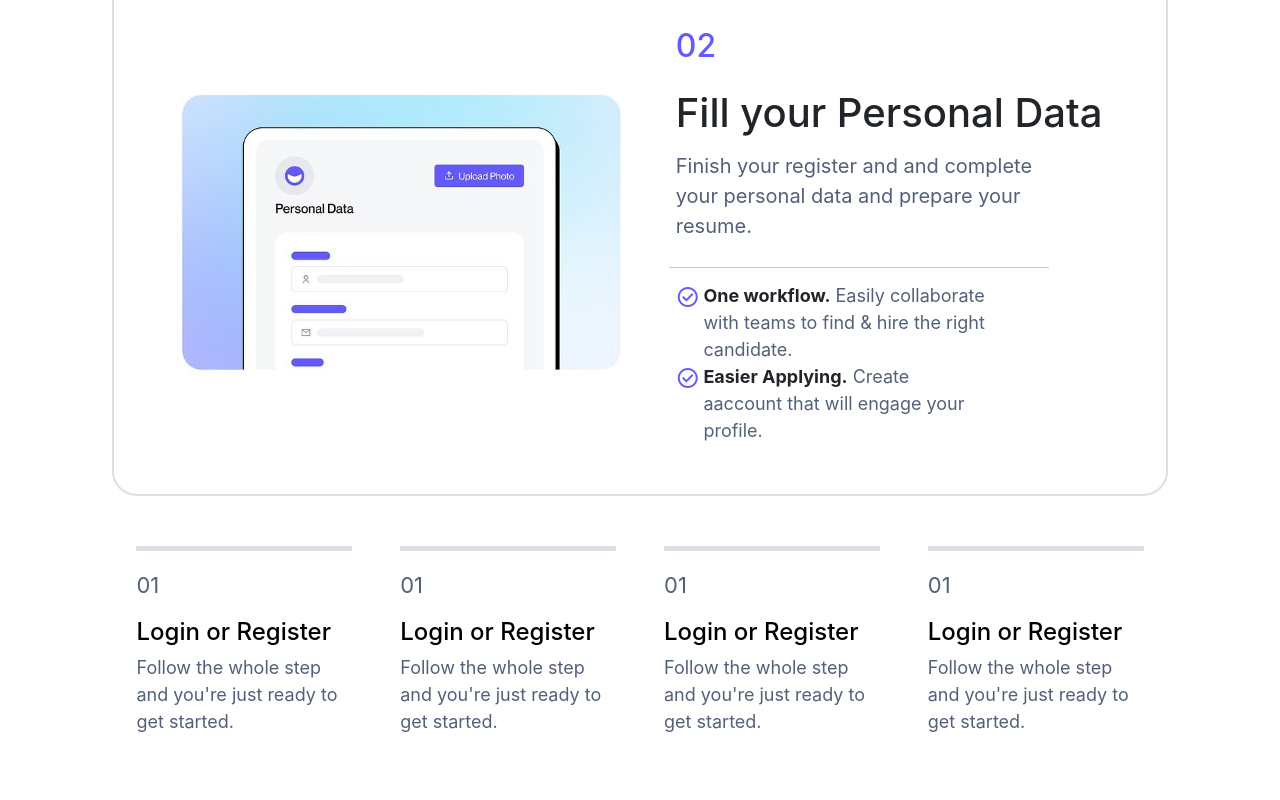
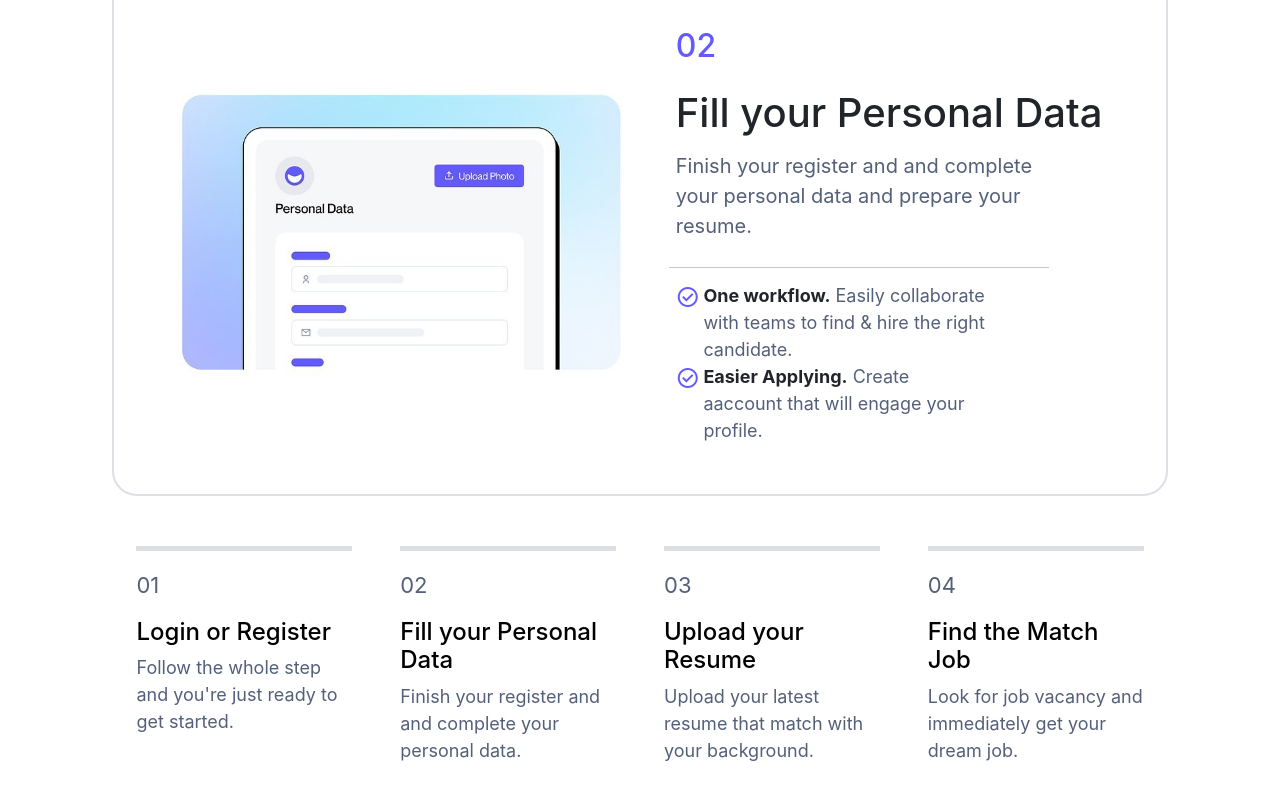
Before and after one commit to Yasela-dissanayake/hirace-job, a React (Create React App) app: page / in a window 1280 px wide. Shown: the part 2325-3125 px from the top of the page. Built offline with nearby package versions, Linux system fonts and the light colour scheme.

Commit message:
fix:moved content out of the section

```diff
--- a/src/pages/Homepage.js
+++ b/src/pages/Homepage.js
@@ -348,8 +348,6 @@ const Homepage = () => {
               </div>
             </div>
           </div>
-        </section>
-        <section id="steps">
           <div
             className={`container-fluid d-flex gy-5 mt-5 ${classes.stepsContainer}`}
           >
@@ -365,34 +363,37 @@ const Homepage = () => {
               </div>
               <div className={`col-lg-3 col-md-4 col-sm-6 col-12 text-start`}>
                 <div className={classes.stepContent}>
-                  <p className={classes.stepNumber}>01</p>
-                  <h4 className={classes.stepHeading}>Login or Register</h4>
+                  <p className={classes.stepNumber}>02</p>
+                  <h4 className={classes.stepHeading}>
+                    Fill your Personal Data
+                  </h4>
                   <p className={classes.stepPara}>
-                    Follow the whole step and you're just ready to get started.
+                    Finish your register and and complete your personal data.
                   </p>
                 </div>
               </div>{" "}
               <div className={`col-lg-3 col-md-4 col-sm-6 col-12 text-start`}>
                 <div className={classes.stepContent}>
-                  <p className={classes.stepNumber}>01</p>
-                  <h4 className={classes.stepHeading}>Login or Register</h4>
+                  <p className={classes.stepNumber}>03</p>
+                  <h4 className={classes.stepHeading}>Upload your Resume</h4>
                   <p className={classes.stepPara}>
-                    Follow the whole step and you're just ready to get started.
+                    Upload your latest resume that match with your background.
                   </p>
                 </div>
               </div>{" "}
               <div className={`col-lg-3 col-md-4 col-sm-6 col-12 text-start`}>
                 <div className={classes.stepContent}>
-                  <p className={classes.stepNumber}>01</p>
-                  <h4 className={classes.stepHeading}>Login or Register</h4>
+                  <p className={classes.stepNumber}>04</p>
+                  <h4 className={classes.stepHeading}>Find the Match Job</h4>
                   <p className={classes.stepPara}>
-                    Follow the whole step and you're just ready to get started.
+                    Look for job vacancy and immediately get your dream job.
                   </p>
                 </div>
               </div>
             </div>
           </div>
         </section>
+        <section id="job-vacancy"></section>
       </main>
       <footer></footer>
     </div>
```
